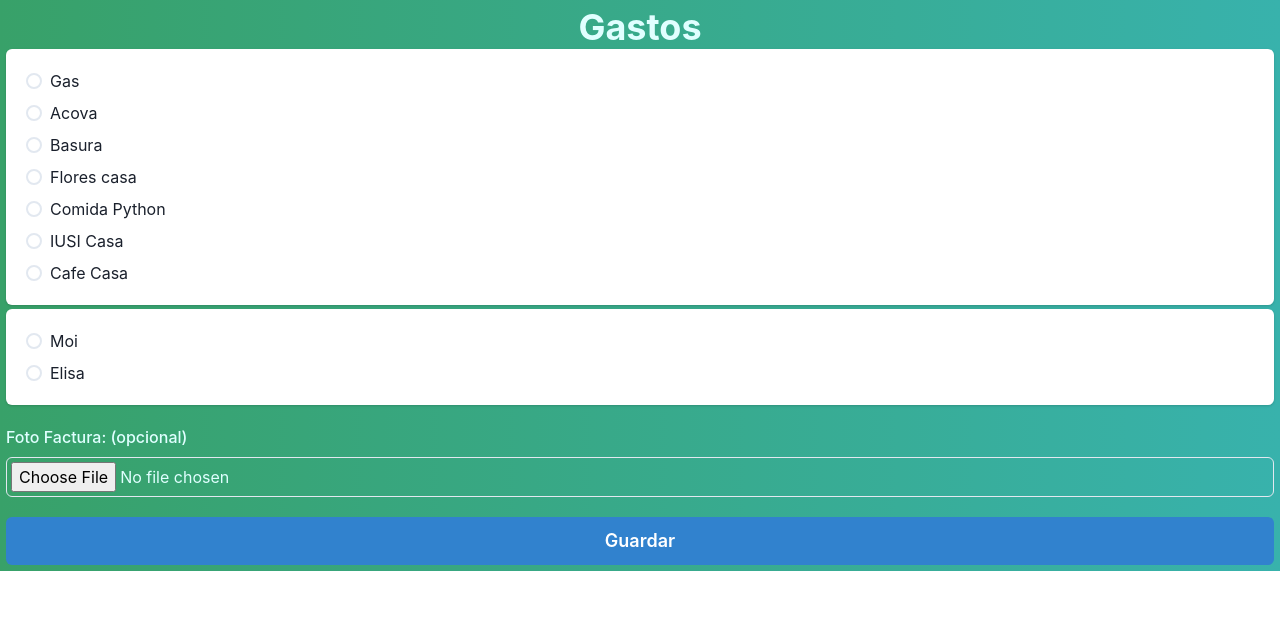
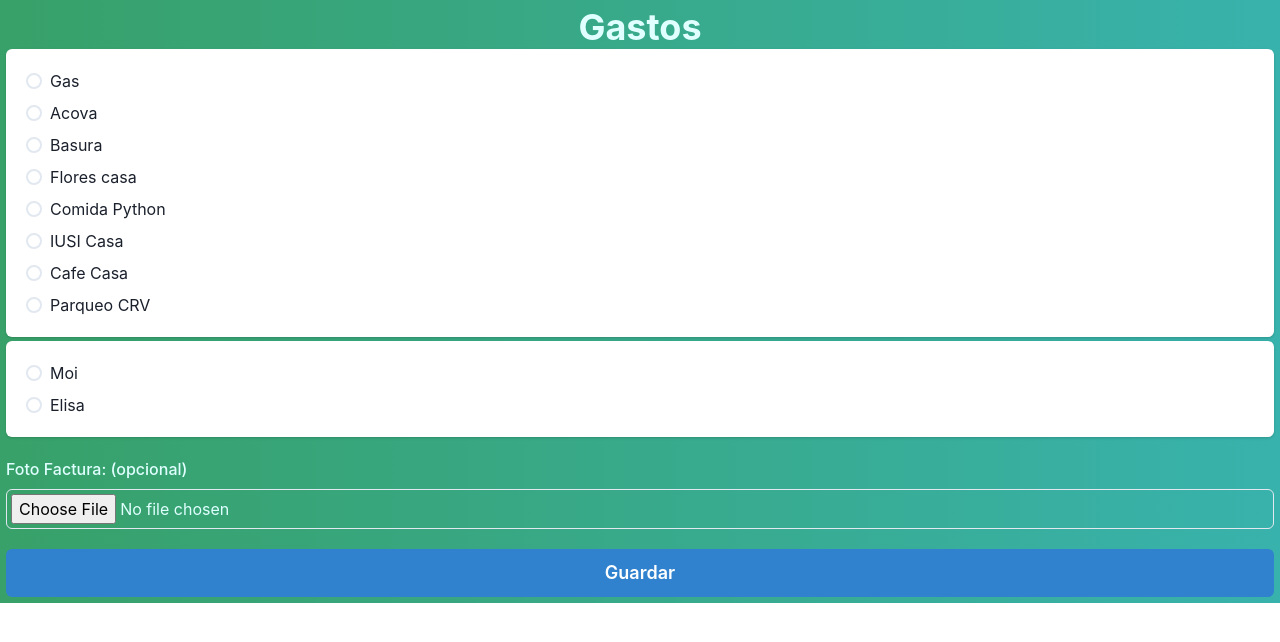
Before and after one commit to ferblacklion/payment-ui-v2, a React (Vite) app: page / in a window 1280 px wide. Shown: the top 642 px of the page. Built offline with nearby package versions, Linux system fonts and the light colour scheme; no server answers.

Commit message:
feat: add parking slot

```diff
--- a/src/constants/index.ts
+++ b/src/constants/index.ts
@@ -17,6 +17,7 @@ export const DEFAULT_PAYMENTS: string[] = [
   'Comida Python',
   'IUSI Casa',
   'Cafe Casa',
+  'Parqueo CRV',
 ];
 
 export const fetcher = (url: string) => fetch(url).then((res) => res.json());
```
